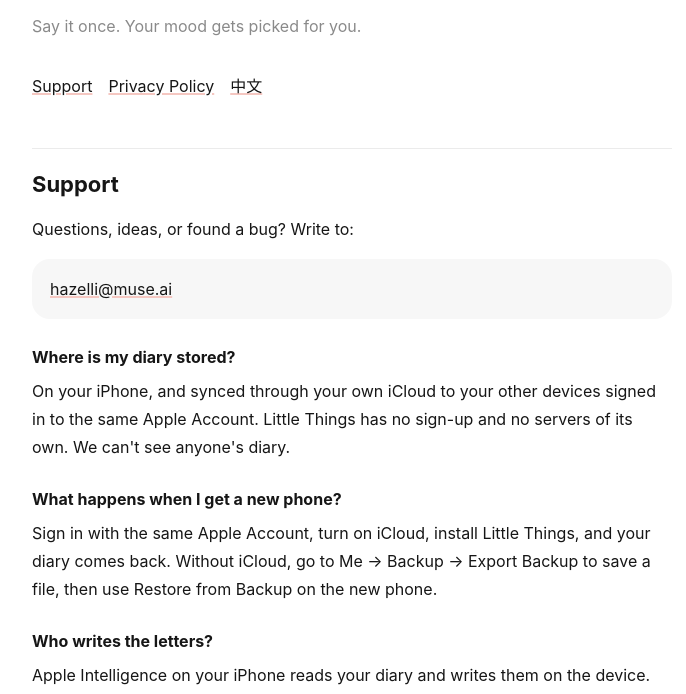
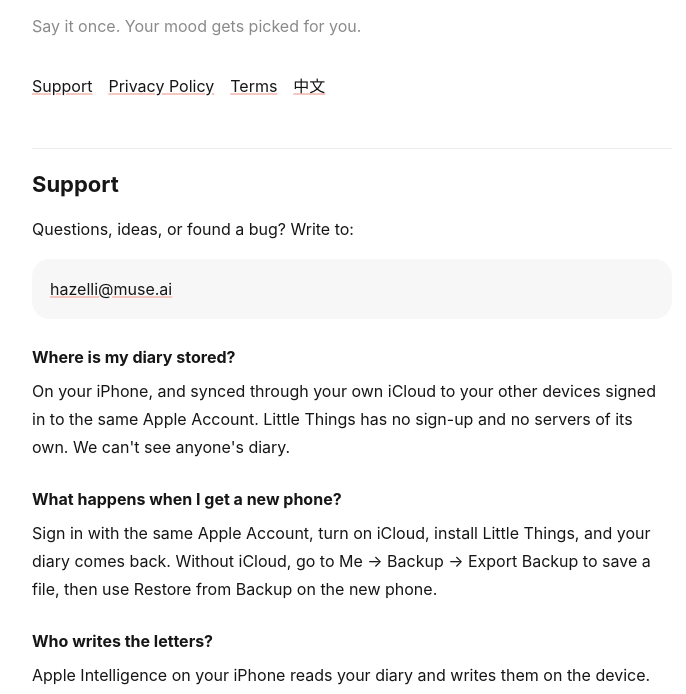
Before and after one commit to limkown-stack/xiaoshi, a plain HTML site: page en/index.html in a window 1280 px wide. Shown: the part 100-794 px from the top of the page, without its empty margins (288-974 px from the left). Drawn offline with Linux system fonts and the light colour scheme.

Commit message:
Add Terms link to navigation in index.html

```diff
--- a/en/index.html
+++ b/en/index.html
@@ -24,7 +24,7 @@ nav a { margin-right: 16px; }
 <main>
 <h1>Little Things</h1>
 <p class="sub">Say it once. Your mood gets picked for you.</p>
-<nav><a href="#support">Support</a><a href="#privacy">Privacy Policy</a><a href="../">中文</a></nav>
+<nav><a href="#support">Support</a><a href="#privacy">Privacy Policy</a><a href="terms.html">Terms</a><a href="../">中文</a></nav>
 
 <h2 id="support">Support</h2>
 <p>Questions, ideas, or found a bug? Write to:</p>
```
